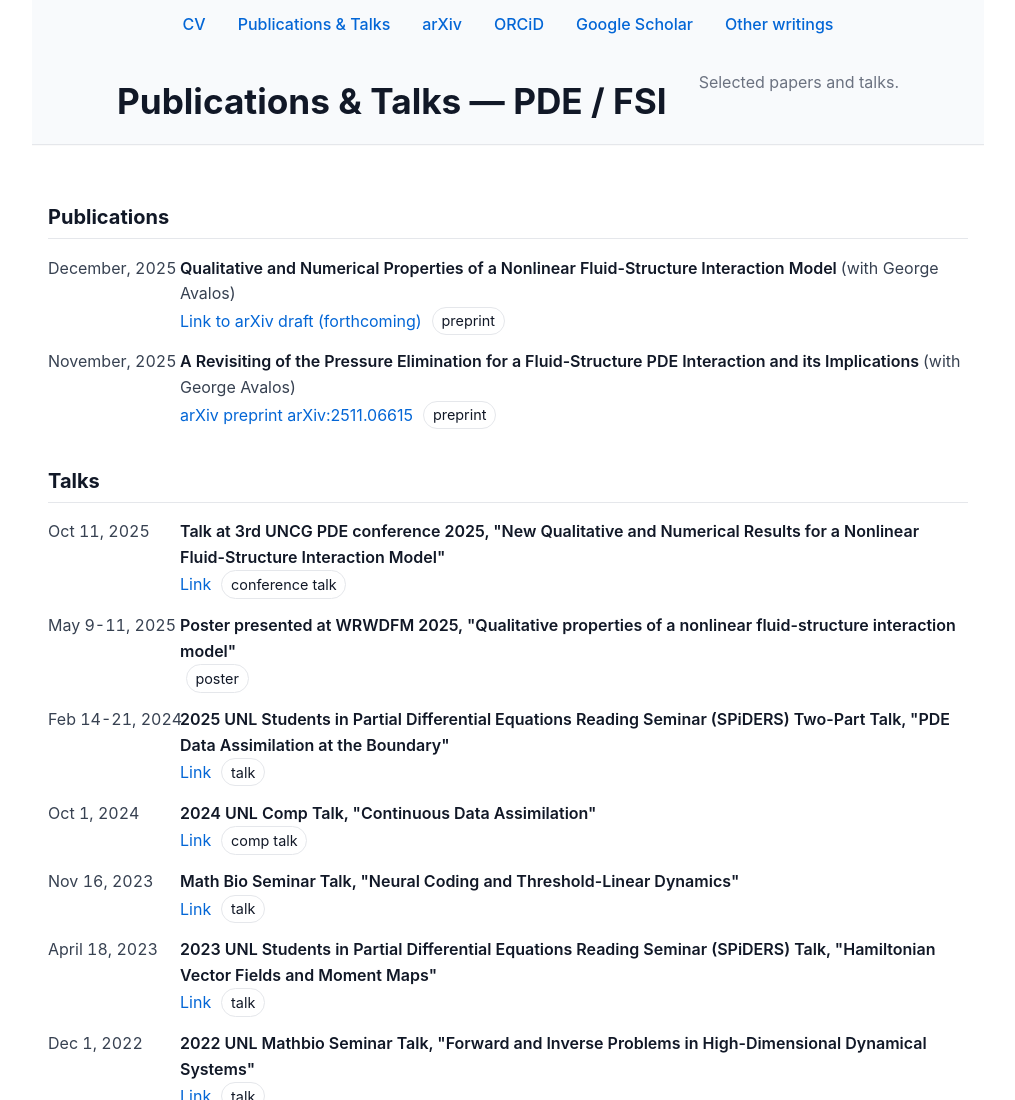
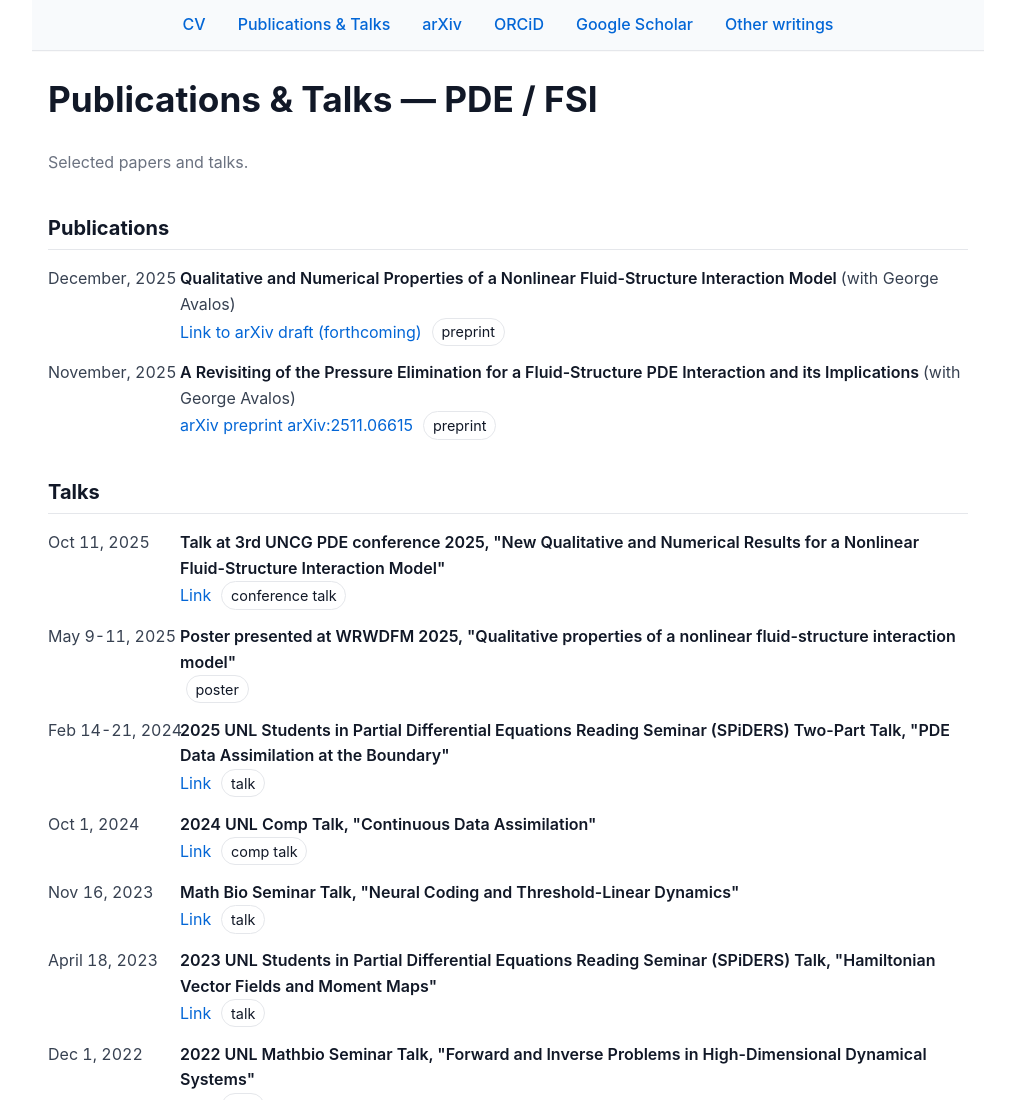
Before and after one commit to ym11235/ym11235.github.io, a plain HTML site: page pde_fsi/index.html in a window 1280 px wide. Shown: the top 1100 px of the page, without its empty margins (132-1147 px from the left). Drawn offline with Linux system fonts and the light colour scheme.

Commit message:
Update index.html

```diff
--- a/pde_fsi/index.html
+++ b/pde_fsi/index.html
@@ -30,8 +30,14 @@
     header a { color: #0366d6; text-decoration: none; font-weight: 500; }
     header a:hover { text-decoration: underline; }
 
-    header h1 { margin: 0.2rem 0; font-size: clamp(1.6rem, 2.5vw + 1rem, 2.2rem); }
-    header p { margin: 0; color: #6b7280; }
+    main h1 {
+      margin-top: 0;          /* or whatever you like */
+      font-size: clamp(1.6rem, 2.5vw + 1rem, 2.2rem);
+    }
+    main > p:first-of-type {
+      margin-top: 0.2rem;
+      color: #6b7280;
+    }
 
     h2 {
       margin-top: 2.25rem;
@@ -62,11 +68,12 @@
     <a href="https://orcid.org/0009-0002-8406-7028">ORCiD</a>
     <a href="https://scholar.google.com/citations?hl=en&user=VhU7bg4AAAAJ">Google Scholar</a>
     <a href="#">Other writings</a>
-    <h1>Publications & Talks — PDE / FSI</h1>
-    <p>Selected papers and talks.</p>
   </header>
 
   <main>
+    <h1>Publications & Talks — PDE / FSI</h1>
+    <p>Selected papers and talks.</p>
+
     <h2>Publications</h2>
     <ul class="item-list">
       <li class="entry">
```
